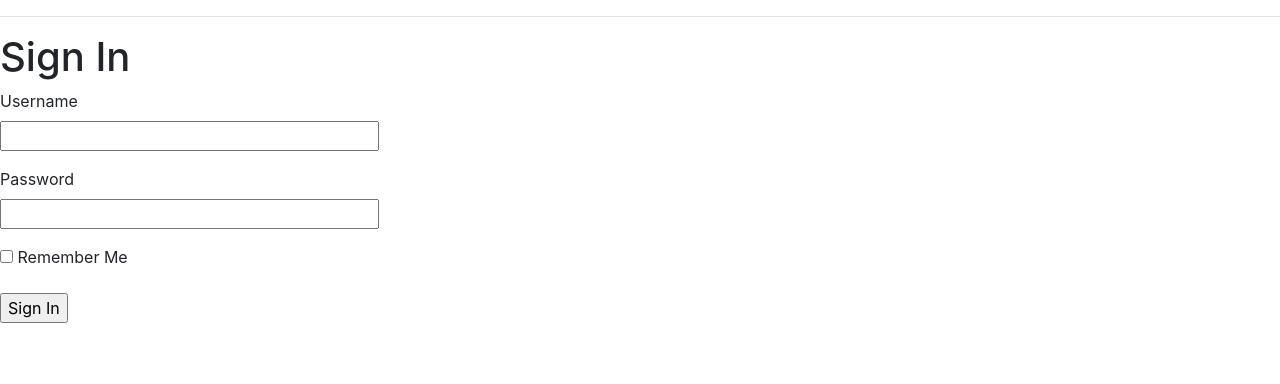
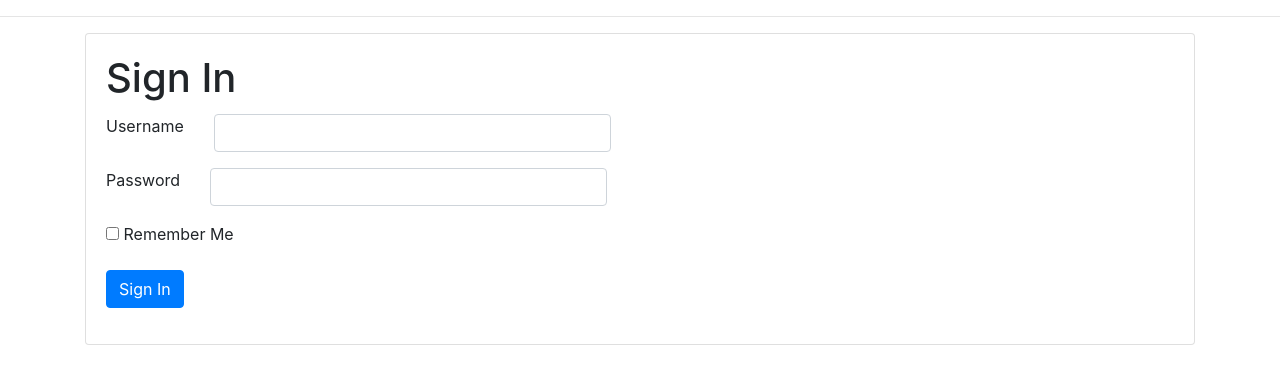
Before and after one commit to Segelzwerg/FamilyFoto, a Flask app: page /login in a window 1280 px wide. Shown: the part 40-424 px from the top of the page. Run offline with Flask 2, Linux system fonts and the light colour scheme; parts of the project's set-up code (start-up, migrations or seed data) failed here and were passed over; some libraries are stand-ins or nearby versions.

Commit message:
UPDATE: use bootstrap for login template

```diff
--- a/family_foto/templates/login.html
+++ b/family_foto/templates/login.html
@@ -1,18 +1,28 @@
 {% extends "base.html" %}
 
 {% block content %}
-    <h1>Sign In</h1>
-    <form action="" method="post" novalidate>
-        {{ form.hidden_tag() }}
-        <p>
-            {{ form.username.label }}<br>
-            {{ form.username(size=32) }}
-        </p>
-        <p>
-            {{ form.password.label }}<br>
-            {{ form.password(size=32) }}
-        </p>
-        <p>{{ form.remember_me() }} {{ form.remember_me.label }}</p>
-        <p>{{ form.submit() }}</p>
-    </form>
+    <div class="container">
+        <div class="card">
+            <div class="card-body">
+                <h1 class="card-title">Sign In</h1>
+                <form action="" method="post" novalidate>
+                    {{ form.hidden_tag() }}
+                    <div class="form-group row">
+                        {{ form.username.label(class="col-auto form-label") }}
+                        <div class="col-auto">
+                            {{ form.username(size=32, class="form-control") }}
+                        </div>
+                    </div>
+                    <div class="form-group row">
+                        {{ form.password.label(class="col-auto form-label") }}
+                        <div class="col-auto">
+                            {{ form.password(size=32, class="form-control") }}
+                        </div>
+                    </div>
+                    <p>{{ form.remember_me() }} {{ form.remember_me.label }}</p>
+                    <p>{{ form.submit(class="btn btn-primary") }}</p>
+                </form>
+            </div>
+        </div>
+    </div>
 {% endblock %}
```
